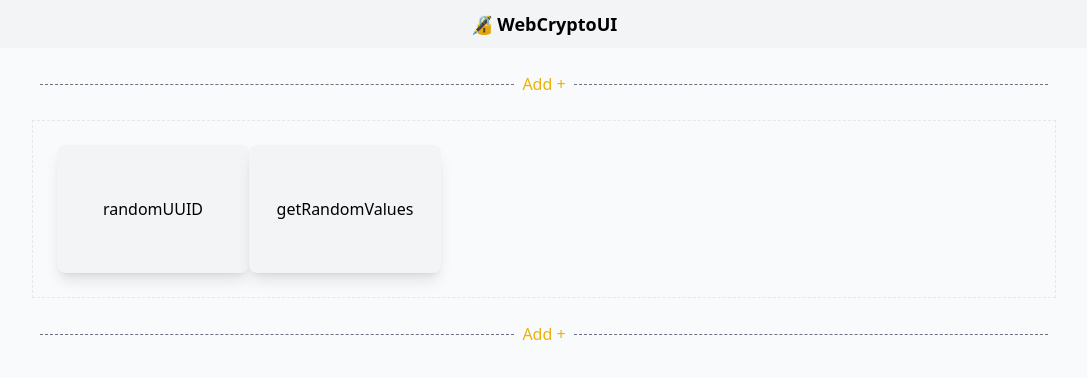
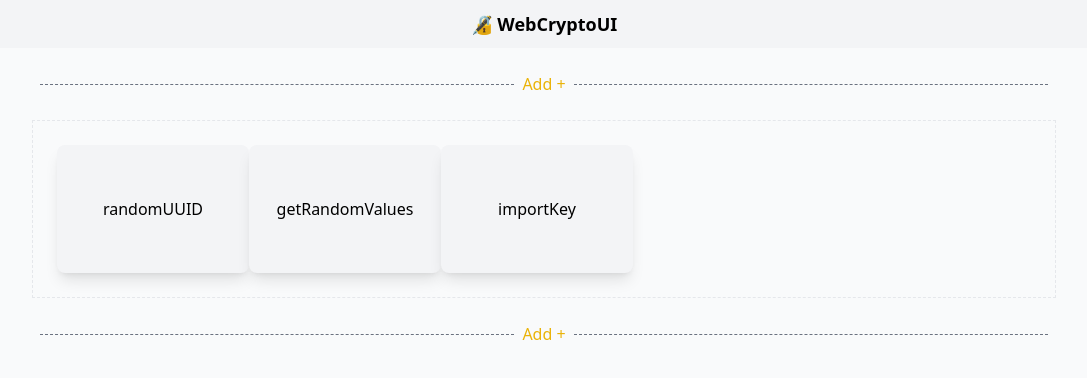
Before and after one commit to gradientsearch/WebCryptoUI, a SvelteKit app: page / in a window 1280 px wide. Shown: the top 378 px of the page, without its empty margins (96-1183 px from the left). Built offline with nearby package versions, Linux system fonts and the light colour scheme.

Commit message:
add format selection

```diff
--- a/src/routes/components.ts
+++ b/src/routes/components.ts
@@ -1,4 +1,5 @@
 import GetRandomValues from './components/getRandomValues.svelte';
+import ImportKey from './components/importKey.svelte';
 import Methods from './components/methods.svelte';
 import RandomUuid from './components/randomUUID.svelte';
 
@@ -10,6 +11,10 @@ export let components = {
 	getRandomValues: {
 		components: GetRandomValues,
 		order: 2
+	},
+	importKey: {
+		components: ImportKey,
+		order: 3
 	}
 };
 
@@ -25,6 +30,8 @@ export function getComponent(type: string) {
 			return RandomUuid;
 		case 'getRandomValues':
 			return GetRandomValues;
+		case 'importKey':
+			return ImportKey;
 		case 'methods':
 			return Methods;
 	}
--- /dev/null
+++ b/src/routes/components/algorithms/aes/aesgcm.svelte
@@ -0,0 +1,17 @@
+<script lang="ts">
+
+
+
+</script>
+
+<div>
+    <label  class="block text-xs font-medium text-gray-700"> name </label>
+
+    <input
+      type="text"
+      disabled
+      placeholder="john@rhcp.com"
+      class="mt-1 w-full rounded-md border-gray-200 shadow-sm sm:text-sm"
+      value="AES-GCM"
+    />
+  </div>
--- /dev/null
+++ b/src/routes/components/importKey.svelte
@@ -0,0 +1,100 @@
+<script lang="ts">
+	import Container from './container.svelte';
+	import { hasContext, onMount, untrack } from 'svelte';
+	import type { HighlightResult } from 'highlight.js';
+	import { highlight } from '$lib/hljs';
+
+	let format: string = $state('jwk');
+	let keyData: string = $state('');
+	let algorithm: string = $state('');
+	let extractable: boolean = $state(true);
+	let keyUsages: string[] = $state([]);
+
+	let typedArrayLength: number = $state(10);
+	let { idx } = $props();
+
+	let code = $state('');
+	let hc: HighlightResult | undefined = $state();
+	let output: string | undefined = $state();
+
+	let formats: string[] = ['jwk']; // ['raw', 'pkcs8', 'spki', 'jwk'];
+
+	$effect(() => {
+		format;
+		typedArrayLength;
+		untrack(() => {
+			console.log('untracked');
+			code = `\nconst array = new ${format}(${typedArrayLength});
+crypto.getRandomValues(array);
+console.log(bytesToHex(new Uint8Array(array)))
+`;
+			hc = highlight(code);
+		});
+	});
+
+	function bytesToHex(bytes: Uint8Array) {
+		return Array.from(bytes, (byte) => byte.toString(16).padStart(2, '0')).join('');
+	}
+
+	function hexStringToByteArray(hexString: string): number[] {
+		return hexString.match(/.{1,2}/g)?.map((byte) => parseInt(byte, 16)) ?? [];
+	}
+
+	function getRandomValues() {
+		let t = getTypedArray().get(format);
+		const array = new t(typedArrayLength);
+		crypto.getRandomValues(array);
+		output = bytesToHex(new Uint8Array(array));
+	}
+
+	function getTypedArray(): Map<String, any> {
+		return new Map<String, any>([
+			['Int8Array', Int8Array],
+			['Uint8Array', Uint8Array],
+			['Uint8ClampedArray', Uint8ClampedArray],
+			['Int16Array', Int16Array],
+			['Uint16Array', Uint16Array],
+			['Int32Array', Int32Array],
+			['Uint32Array', Uint32Array],
+			['BigInt64Array', BigInt64Array],
+			['BigUint64Array', BigUint64Array]
+		]);
+	}
+
+	onMount(() => {
+		hc = highlight(code);
+	});
+</script>
+
+{#if hc !== undefined}
+	<div class="flex flex-row">
+		<div class="p-2">
+			<label for="format" class="block text-base font-medium text-base-900">Format</label>
+			<select
+				name="format"
+				id="format"
+				class="border border-primary-600 bg-base-50 focus:ring-primary-600"
+				bind:value={format}
+			>
+				{#each formats as f}
+					<option value={f}>{f}</option>
+				{/each}
+			</select>
+		</div>
+
+		<div class="p-2">
+			<label for="typedArrayLength" class="block text-base font-medium text-base-900">
+				Length</label
+			>
+
+			<input
+				type="number"
+				id="typedArrayLength"
+				class="mt-1 w-full rounded-md border-gray-200 shadow-sm sm:text-sm"
+				bind:value={typedArrayLength}
+			/>
+		</div>
+	</div>
+
+	<Container {idx} bind:hc fn={getRandomValues} {output}></Container>
+{/if}
```
